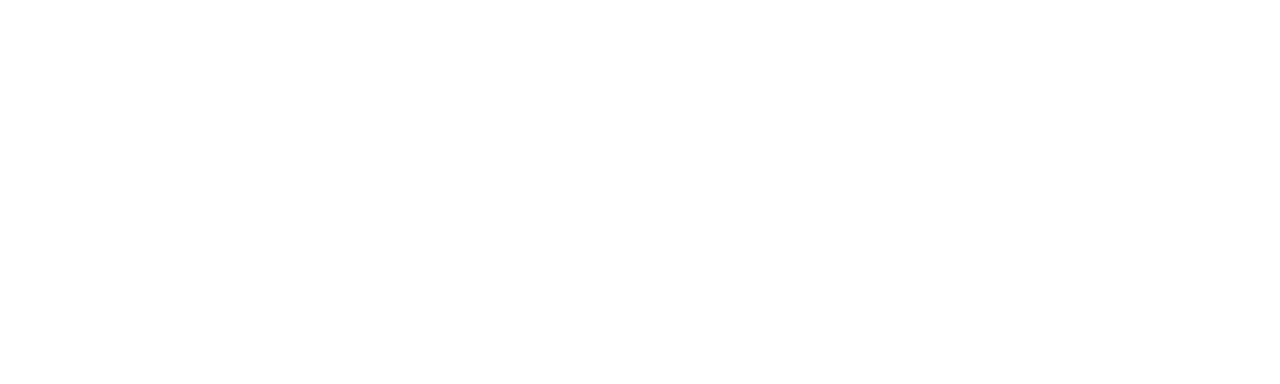
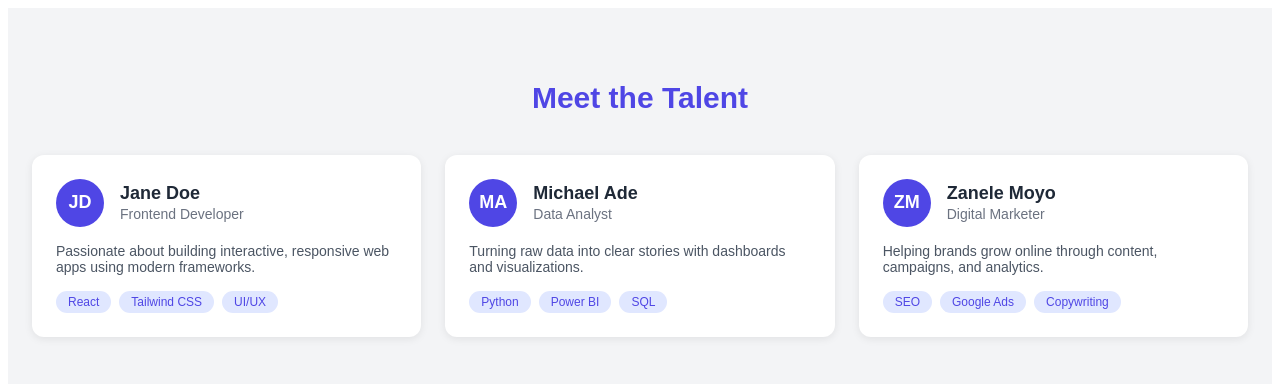
Before and after one commit to Tsh-l0/UpSkill_PortfolioProject, a React (Vite) app in the folder testing_file/project/: page /talent in a window 1280 px wide. Before the commit this address had no page. Shown: the top 384 px of the page. Built offline with nearby package versions, Linux system fonts and the light colour scheme; the HTML template or start-up script is replaced by a standard one.

Commit message:
Adding the talent marketplace

```diff
--- a/testing_file/project/src/App.jsx
+++ b/testing_file/project/src/App.jsx
@@ -3,6 +3,7 @@
 import Home from './pages/Home';
 import Signup from './pages/Signup';
 import Onboarding from './pages/Onboarding';
+import MeetTalent from './pages/MeetTalent';
 
 function App() {
 	return (
@@ -11,6 +12,7 @@
 				<Route path="/" element={<Home />} />
 				<Route path="/signup" element={<Signup />} />
 				<Route path="/onboarding" element={<Onboarding />} />
+				<Route path="/talent" element={<MeetTalent />} />
 			</Routes>
 		</Router>
 	);
--- /dev/null
+++ b/testing_file/project/src/pages/MeetTalent.jsx
@@ -0,0 +1,56 @@
+import React from 'react';
+import '../styles/shared.css';
+import '../styles/talent.css';
+
+const MeetTalent = () => {
+	const people = [
+		{
+			initials: 'JD',
+			name: 'Jane Doe',
+			role: 'Frontend Developer',
+			description: 'Passionate about building interactive, responsive web apps using modern frameworks.',
+			skills: ['React', 'Tailwind CSS', 'UI/UX'],
+		},
+		{
+			initials: 'MA',
+			name: 'Michael Ade',
+			role: 'Data Analyst',
+			description: 'Turning raw data into clear stories with dashboards and visualizations.',
+			skills: ['Python', 'Power BI', 'SQL'],
+		},
+		{
+			initials: 'ZM',
+			name: 'Zanele Moyo',
+			role: 'Digital Marketer',
+			description: 'Helping brands grow online through content, campaigns, and analytics.',
+			skills: ['SEO', 'Google Ads', 'Copywriting'],
+		},
+	];
+
+	return (
+		<section className="talent-section">
+			<h1 className="talent-heading">Meet the Talent</h1>
+			<div className="talent-grid">
+				{people.map((person, index) => (
+					<div className="talent-card" key={index}>
+						<div className="talent-header">
+							<div className="talent-initials">{person.initials}</div>
+							<div className="talent-info">
+								<h3>{person.name}</h3>
+								<p className="role">{person.role}</p>
+							</div>
+						</div>
+						<p className="description">{person.description}</p>
+						<div className="skills">
+							{person.skills.map((skill, i) => (
+								<span className="skill-pill" key={i}>{skill}</span>
+							))}
+					</div>
+			</div>
+		))}
+		</div>
+		</section>
+	);
+};
+
+export default MeetTalent;
--- /dev/null
+++ b/testing_file/project/src/styles/talent.css
@@ -0,0 +1,95 @@
+.talent-section {
+  background: #f3f4f6;
+  color: #1f2937;
+  font-family: sans-serif;
+  padding: 3rem 1.5rem;
+  max-width: 96rem;
+  margin: 0 auto;
+}
+
+.talent-heading {
+  font-size: 1.875rem;
+  font-weight: bold;
+  color: #4f46e5;
+  text-align: center;
+  margin-bottom: 2.5rem;
+}
+
+.talent-grid {
+  display: grid;
+  grid-template-columns: 1fr;
+  gap: 1.5rem;
+}
+
+@media (min-width: 640px) {
+  .talent-grid {
+    grid-template-columns: repeat(2, 1fr);
+  }
+}
+@media (min-width: 768px) {
+  .talent-grid {
+    grid-template-columns: repeat(3, 1fr);
+  }
+}
+
+.talent-card {
+  background: white;
+  border-radius: 0.75rem;
+  box-shadow: 0 2px 8px rgba(0, 0, 0, 0.08);
+  padding: 1.5rem;
+  transition: box-shadow 0.3s ease;
+}
+.talent-card:hover {
+  box-shadow: 0 4px 12px rgba(0, 0, 0, 0.12);
+}
+
+.talent-header {
+  display: flex;
+  align-items: center;
+  margin-bottom: 1rem;
+}
+.talent-initials {
+  background: #4f46e5;
+  color: white;
+  width: 3rem;
+  height: 3rem;
+  border-radius: 9999px;
+  font-weight: bold;
+  font-size: 1.125rem;
+  display: flex;
+  align-items: center;
+  justify-content: center;
+}
+.talent-info {
+  margin-left: 1rem;
+}
+.talent-info h3 {
+  font-size: 1.125rem;
+  font-weight: 600;
+  margin: 0;
+}
+.role {
+  font-size: 0.875rem;
+  color: #6b7280;
+  margin: 0.125rem 0 0 0;
+}
+
+.description {
+  font-size: 0.875rem;
+  color: #4b5563;
+  margin-bottom: 1rem;
+}
+
+.skills {
+  display: flex;
+  flex-wrap: wrap;
+  gap: 0.5rem;
+}
+.skill-pill {
+  background: #e0e7ff;
+  color: #4f46e5;
+  font-size: 0.75rem;
+  padding: 0.25rem 0.75rem;
+  border-radius: 9999px;
+  font-weight: 500;
+}
```
Also changed, not shown: 5 other files (tests, documents, lock files or other folders).
